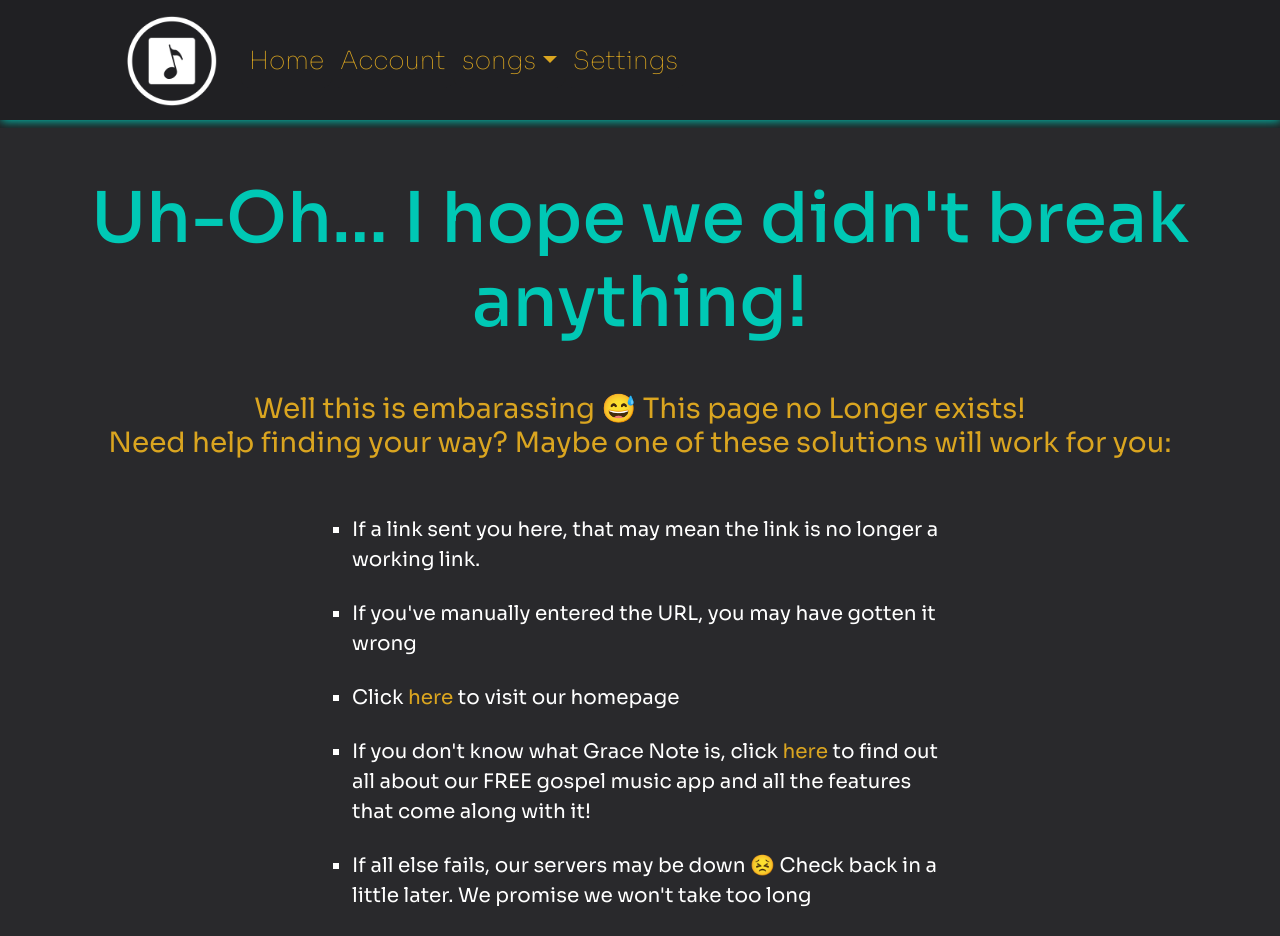
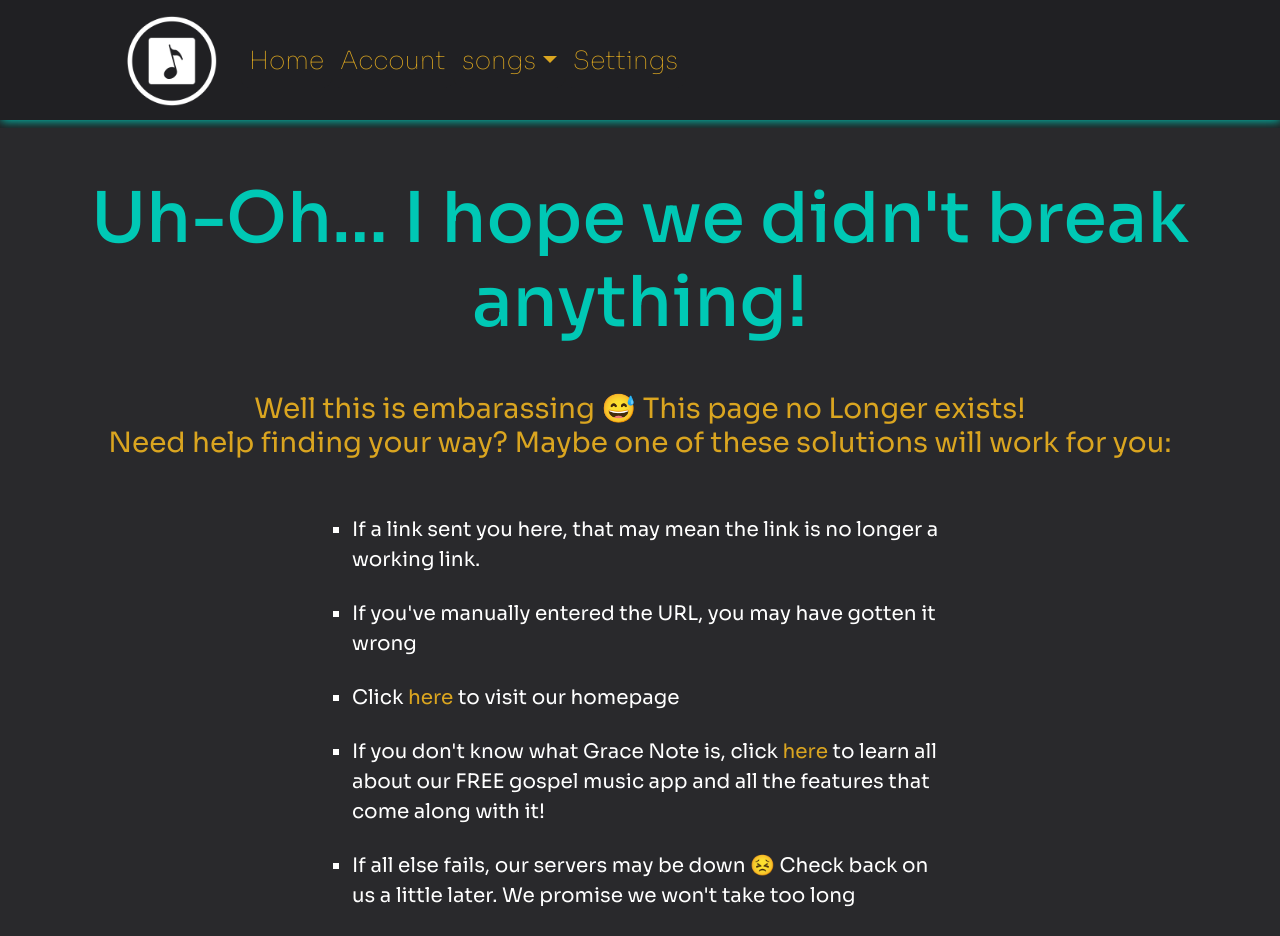
Before and after one commit to Mckreames/Grace-Note, a React (Create React App) app: page /components/ in a window 1280 px wide. Shown: the top 936 px of the page. Built offline with nearby package versions, Linux system fonts and the light colour scheme.

Commit message:
fixed wording on Not Found page

```diff
--- a/src/Components/NotFound/NotFound.jsx
+++ b/src/Components/NotFound/NotFound.jsx
@@ -1,12 +1,9 @@
-import React from 'react';
+import React from "react";
 import "./NotFound.css";
-import { Link } from 'react-router-dom';
-
-
+import { Link } from "react-router-dom";
 
 export default function NotFound() {
-
-    const animateBubble = x => {
+  const animateBubble = (x) => {
     const wrapper = document.getElementById("bubble-wrapper");
     const bubble = document.createElement("div");
 
@@ -17,25 +14,52 @@ export default function NotFound() {
     wrapper.appendChild(bubble);
 
     setTimeout(() => wrapper.removeChild(bubble), 2000);
-    }
+  };
 
-    window.onmousemove = e => animateBubble(e.clientX);
+  window.onmousemove = (e) => animateBubble(e.clientX);
 
   return (
     <div className="sheet1">
-        <h1 className="pt-5 mt-2 mb-5 not-found-head">Uh-Oh... I hope we didn't break anything!</h1>
-        <h3 className="mb-0 not-found-text">Well this is embarassing 😅 This page no Longer exists!</h3>
-        <h3 className="pb-5 not-found-text">Need help finding your way? Maybe one of these solutions will work for you:</h3>
+      <h1 className="pt-5 mt-2 mb-5 not-found-head">
+        Uh-Oh... I hope we didn't break anything!
+      </h1>
+      <h3 className="mb-0 not-found-text">
+        Well this is embarassing 😅 This page no Longer exists!
+      </h3>
+      <h3 className="pb-5 not-found-text">
+        Need help finding your way? Maybe one of these solutions will work for
+        you:
+      </h3>
       <ul className="offset-3 col-6 text-start">
-            <li className="pb-4">If a link sent you here, that may mean the link is no longer a working link.</li>
-            <li className="pb-4">If you've manually entered the URL, you may have gotten it wrong</li>
-            <li className="pb-4">Click <Link to="/" style={{ textDecoration: 'none' }}><a className="fancy-link">here</a></Link> to visit our homepage</li>
-            <li className="pb-4">If you don't know what Grace Note is, click <Link to="/about" style={{ textDecoration: 'none' }}><a className="fancy-link">here</a></Link> to find out all about our FREE gospel music app and all the features that come along with it!</li>
-            <li className="pb-4">If all else fails, our servers may be down 😣 Check back in a little later. We promise we won't take too long </li>
+        <li className="pb-4">
+          If a link sent you here, that may mean the link is no longer a working
+          link.
+        </li>
+        <li className="pb-4">
+          If you've manually entered the URL, you may have gotten it wrong
+        </li>
+        <li className="pb-4">
+          Click{" "}
+          <Link to="/" style={{ textDecoration: "none" }}>
+            <a className="fancy-link">here</a>
+          </Link>{" "}
+          to visit our homepage
+        </li>
+        <li className="pb-4">
+          If you don't know what Grace Note is, click{" "}
+          <Link to="/about" style={{ textDecoration: "none" }}>
+            <a className="fancy-link">here</a>
+          </Link>{" "}
+          to learn all about our FREE gospel music app and all the features that
+          come along with it!
+        </li>
+        <li className="pb-4">
+          If all else fails, our servers may be down 😣 Check back on us a
+          little later. We promise we won't take too long{" "}
+        </li>
         <li className="pb-4">Hey Zsolt! 👋🏽👋🏽👋🏽</li>
       </ul>
-        <div id="bubble-wrapper">
-        </div>
+      <div id="bubble-wrapper"></div>
     </div>
   );
 }
```
Lines whose indentation alone changed are shown as unchanged.
